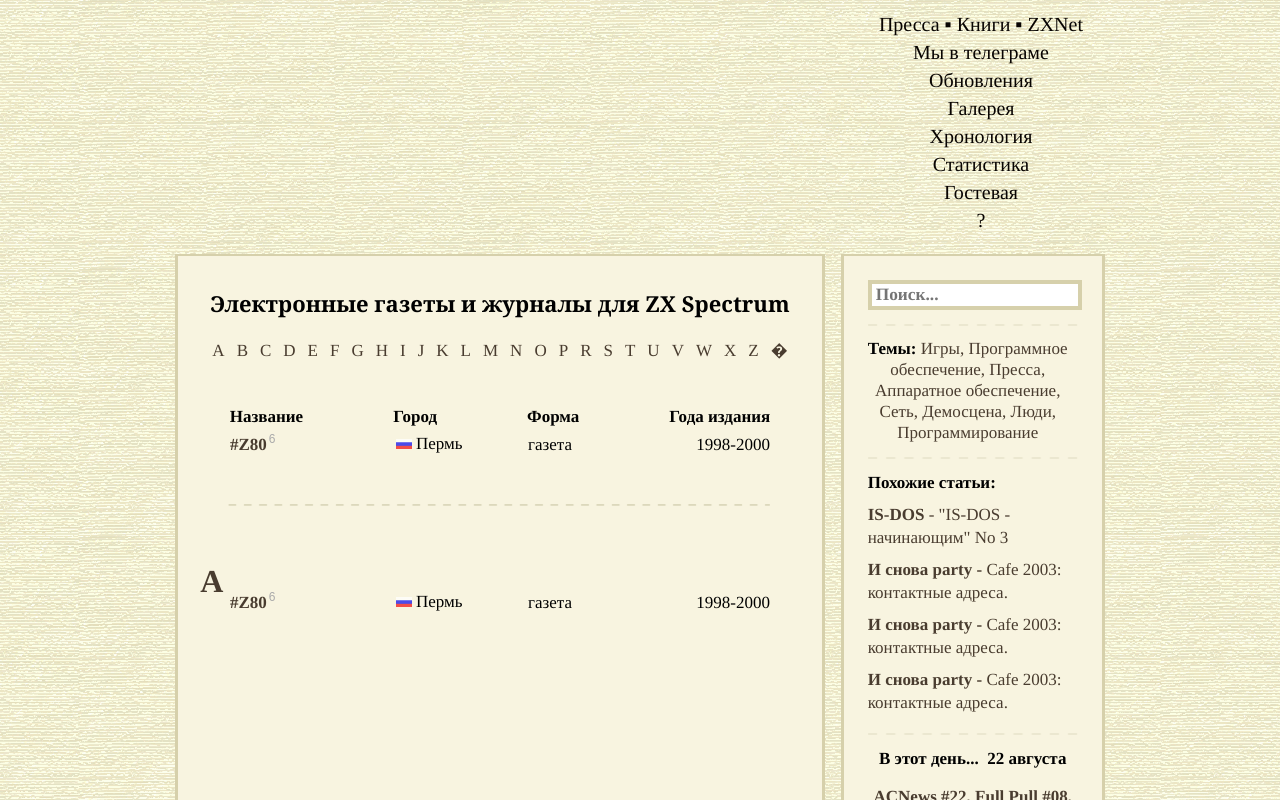
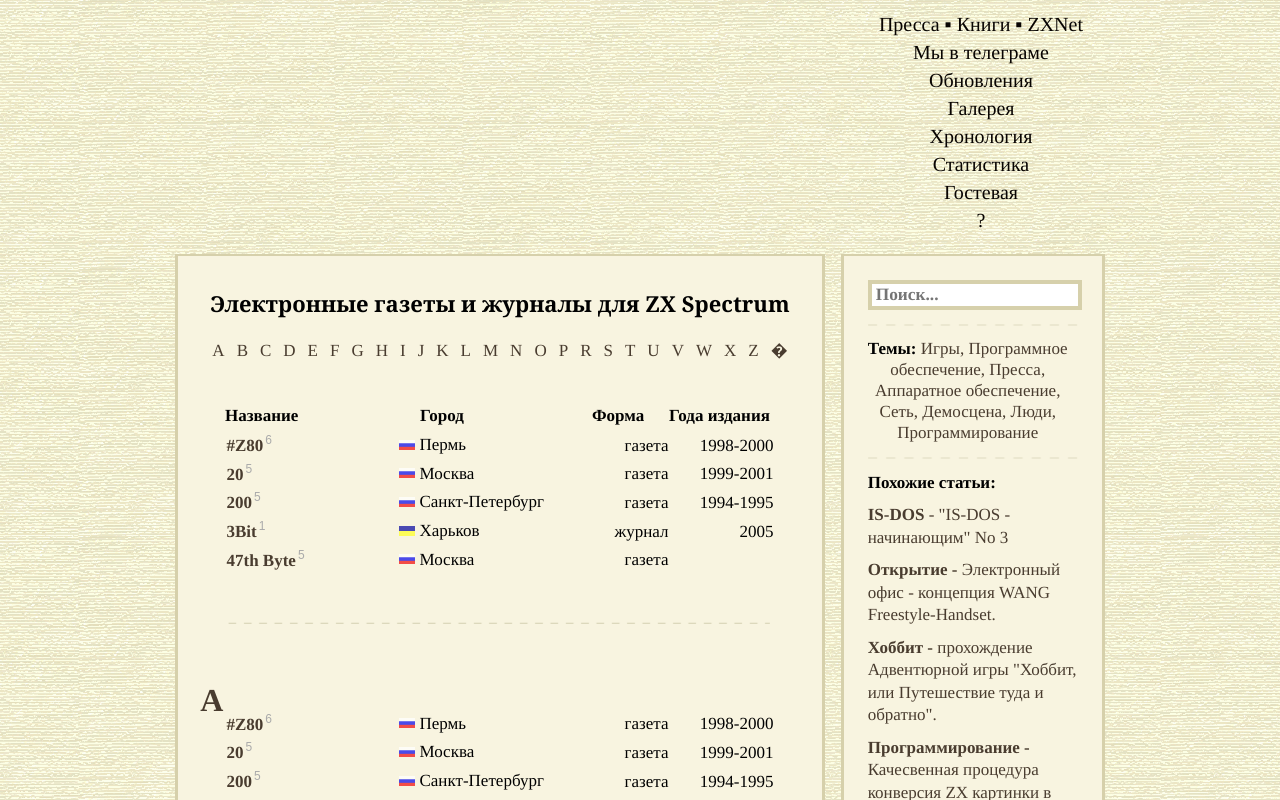
Before and after one commit to Agurchkova/zxpress, a React (Create React App) app: page / in a window 1280 px wide. Shown: the top 800 px of the page. Built offline with nearby package versions, Linux system fonts and the light colour scheme.

Commit message:
tableCatalog 1 version

```diff
--- a/src/components/ColumnSearch/ColumnSearch.css
+++ b/src/components/ColumnSearch/ColumnSearch.css
@@ -51,6 +51,9 @@
   margin: 10px 0;
   color: #493C2F;
 }
+.content__article:last-child{
+  margin: 10px 0 0 0;
+}
 .content__article-span{
   font-weight: 700;
 }
--- a/src/components/ColumnSearch/ColumnSearch.js
+++ b/src/components/ColumnSearch/ColumnSearch.js
@@ -38,16 +38,21 @@ function ColumnSearch() {
           начинающим" No 3
         </li>
         <li className="content__article">
-          <span className="content__article-span">И снова party - </span>Cafe
-          2003: контактные адреса.
+          <span className="content__article-span">Открытие - </span> Электронный
+          офис - концепция WANG Freestyle-Handset.
         </li>
         <li className="content__article">
-          <span className="content__article-span">И снова party - </span>Cafe
-          2003: контактные адреса.
+          <span className="content__article-span">Хоббит - </span>
+          прохождение Адвентюрной игры "Хоббит, или Путешествие туда и обратно".
         </li>
         <li className="content__article">
-          <span className="content__article-span">И снова party - </span>Cafe
-          2003: контактные адреса.
+          <span className="content__article-span">Программирование - </span>
+          Качесвенная процедура конверсия ZX картинки в ASCII.
+        </li>
+        <li className="content__article">
+          <span className="content__article-span">Реклама - </span>о начале
+          подготовки к выходу в свет литературно-художественного журнала в среде
+          IS-DOS "ФАНТАДРОМ"
         </li>
       </ul>
       <div className="content__dash">
--- a/src/components/Table/Table.css
+++ b/src/components/Table/Table.css
@@ -6,13 +6,27 @@
 }
 .content__table-header{
   display: flex;
-  gap: 90px;
+  gap: 5px;
   font: bold 17px/21px Times;
-  margin: 5px 0;
+  margin: 4px 0;
 }
-.contnent__table-name{
-  max-width: 214px;
+.content__table-name{
+  max-width: 150px;
   margin: 0;
+}
+.content__table-name:nth-of-type(1){
+  min-width: 190px;
+}
+.content__table-name:nth-of-type(2){
+  min-width: 167px;
+}
+.content__table-name:nth-of-type(3){
+  min-width: 72px;
+  display: flex;
+  justify-content: flex-start;
+}
+.content__table-name:nth-of-type(4){
+  min-width: 106px;
 }
 .content__dash-long{
   margin: 40px 0 0 0;
--- a/src/components/Table/Table.js
+++ b/src/components/Table/Table.js
@@ -8,10 +8,10 @@ function Table() {
     <>
       <div className="content__table">
         <div className="content__table-header">
-          <p className="contnent__table-name">Название</p>
-          <p className="contnent__table-name">Город</p>
-          <p className="contnent__table-name">Форма</p>
-          <p className="contnent__table-name">Года издания</p>
+          <p className="content__table-name">Название</p>
+          <p className="content__table-name">Город</p>
+          <p className="content__table-name">Форма</p>
+          <p className="content__table-name">Года издания</p>
         </div>
         <TableCatalog />
         <div className="content__dash-long">
--- a/src/components/TableCatalog/TableCatalog.css
+++ b/src/components/TableCatalog/TableCatalog.css
@@ -2,9 +2,10 @@
   display: flex;
   align-items: baseline;
   font: normal 17px/21px Times;
+  margin: 3px 0;
 }
 .content__table-link{
-  width: 165px;
+  width: 172px;
   text-decoration: none;
   color: #493C2F;
   font-weight: bold;
@@ -18,8 +19,8 @@
 .content__table-city{
   width: 133px;
   display: flex;
-  justify-content: flex-start;
   align-items: center;
+  white-space: nowrap;
 }
 .content__table-flag{
   padding: 1px 1px 1px 1px;
@@ -31,7 +32,7 @@
 .content__table-form{
   width: 137px;
   display: flex;
-  justify-content: flex-start;
+  justify-content: flex-end;
 }
 .content__table-years{
   width: 105px;
--- a/src/components/TableCatalog/TableCatalog.js
+++ b/src/components/TableCatalog/TableCatalog.js
@@ -1,10 +1,11 @@
 import "./TableCatalog.css";
 import { Link } from "react-router-dom";
 import russia_flag from "../../images/russia_flag.png";
-import ukrain_flag from "../../images/ukrain_flag.png";
+import ukranian_flag from "../../images/ukranian_flag.png";
 
 function TableCatalog() {
   return (
+    <>
       <div className="content__table-catalog">
         <Link className="content__table-link">
           #Z80
@@ -21,6 +22,71 @@ function TableCatalog() {
         <div className="content__table-form">газета</div>
         <div className="content__table-years">1998-2000</div>
       </div>
+      <div className="content__table-catalog">
+        <Link className="content__table-link">
+          20
+          <span className="content__table-number">5</span>
+        </Link>
+        <div className="content__table-city">
+          <img
+            className="content__table-flag"
+            src={russia_flag}
+            alt="Флаг России"
+          />
+          Москва
+        </div>
+        <div className="content__table-form">газета</div>
+        <div className="content__table-years">1999-2001</div>
+      </div>
+      <div className="content__table-catalog">
+        <Link className="content__table-link">
+          200
+          <span className="content__table-number">5</span>
+        </Link>
+        <div className="content__table-city">
+          <img
+            className="content__table-flag"
+            src={russia_flag}
+            alt="Флаг России"
+          />
+          Санкт-Петербург
+        </div>
+        <div className="content__table-form">газета</div>
+        <div className="content__table-years">1994-1995</div>
+      </div>
+      <div className="content__table-catalog">
+        <Link className="content__table-link">
+          3Bit
+          <span className="content__table-number">1</span>
+        </Link>
+        <div className="content__table-city">
+          <img
+            className="content__table-flag"
+            src={ukranian_flag}
+            alt="Флаг России"
+          />
+          Харьков
+        </div>
+        <div className="content__table-form">журнал</div>
+        <div className="content__table-years">2005</div>
+      </div>
+      <div className="content__table-catalog">
+        <Link className="content__table-link">
+          47th Byte
+          <span className="content__table-number">5</span>
+        </Link>
+        <div className="content__table-city">
+          <img
+            className="content__table-flag"
+            src={russia_flag}
+            alt="Флаг России"
+          />
+          Москва
+        </div>
+        <div className="content__table-form">газета</div>
+        <div className="content__table-years"></div>
+      </div>
+    </>
   );
 }
 
```
Also changed, not shown: src/images/ukranian_flag.png (renamed from src/images/ukrain_flag.png). Lines whose indentation alone changed are shown as unchanged.
